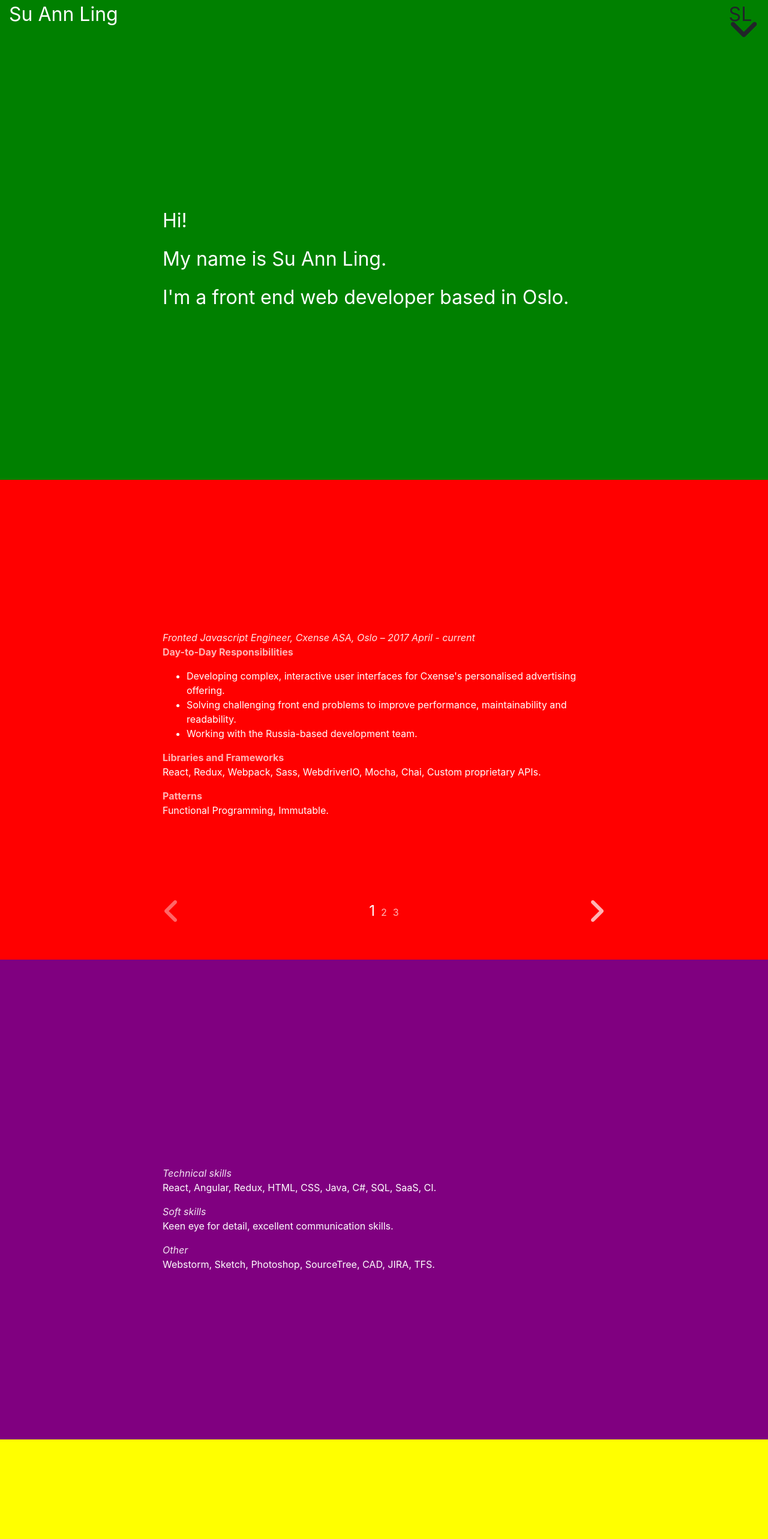
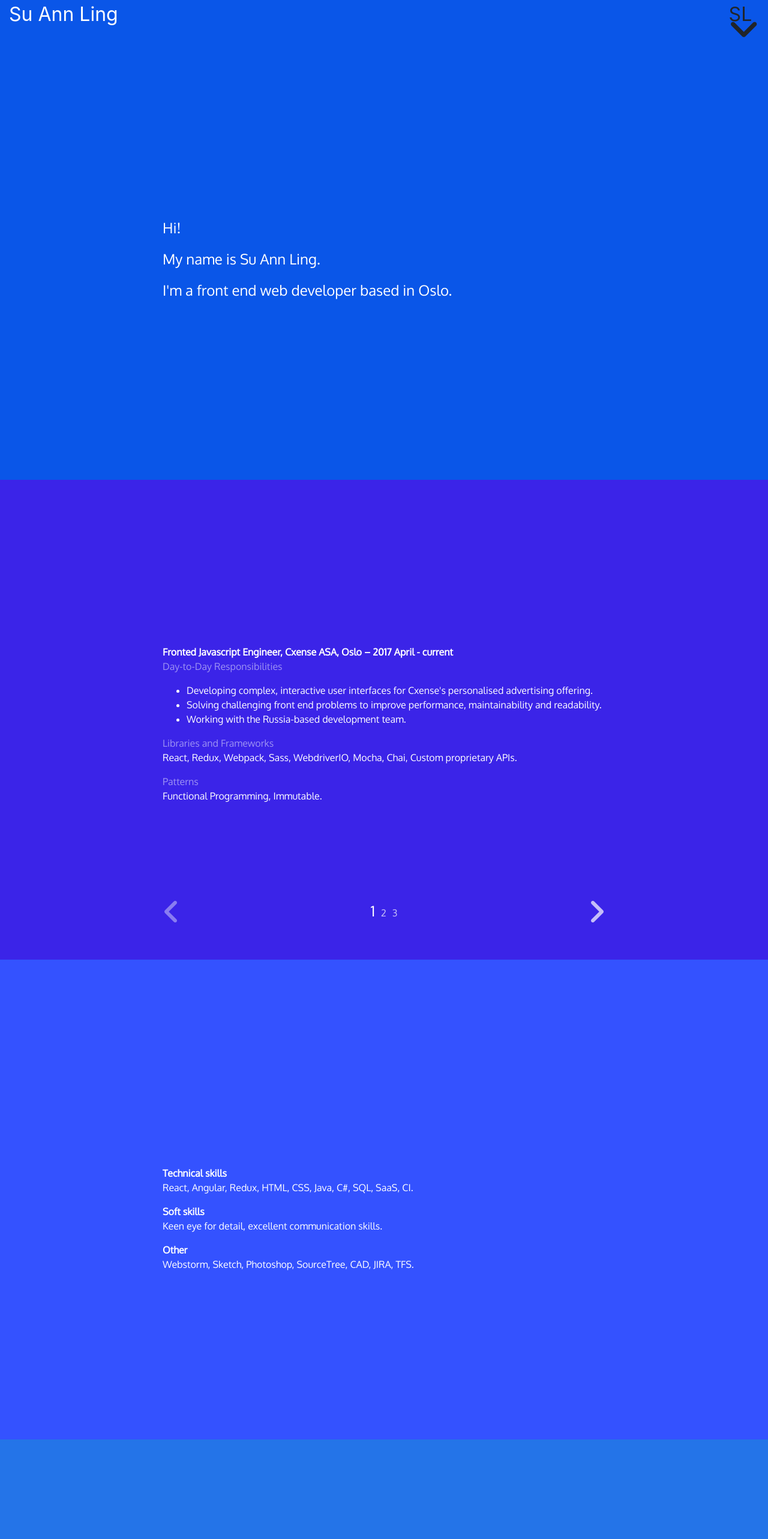
Before and after one commit to lingsuann02/curriculum-vitae, a React (Create React App) app: page / in a window 1280 px wide. Shown: the top 2566 px of the page at 60% size. Built offline with nearby package versions, Linux system fonts and the light colour scheme.

Commit message:
change font

```diff
--- a/public/index.html
+++ b/public/index.html
@@ -8,6 +8,7 @@
 
 	<link rel="stylesheet" href="https://maxcdn.bootstrapcdn.com/bootstrap/4.0.0-beta/css/bootstrap.min.css" integrity="sha384-/Y6pD6FV/Vv2HJnA6t+vslU6fwYXjCFtcEpHbNJ0lyAFsXTsjBbfaDjzALeQsN6M" crossorigin="anonymous">
 	<script src="https://use.fontawesome.com/82b4e53b9b.js"></script>
+	<link href="https://fonts.googleapis.com/css?family=Oxygen" rel="stylesheet">
 </head>
 
 <body>
--- a/src/app.css
+++ b/src/app.css
@@ -3,16 +3,17 @@
     display: flex;
     align-items: center;
     padding-top: 80px;
+    color: white;
+    font-family: 'Oxygen', sans-serif;
 }
 
 .header-emphasized {
-    opacity: 0.9;
-    font-style: italic;
+    opacity: 1;
+    font-weight: bold;
 }
 
 .sub-header {
-    opacity: 0.7;
-    font-weight: bold;
+    opacity: 0.5;
 }
 
 .carousel {
@@ -31,27 +32,24 @@
 }
 
 #home {
-    background-color: green;
-    color: white;
-    font-size: 2em;
+    background-color: #0A56E8;
+    font-size: 1.5em;
 }
 
 #work {
-    background-color: red;
-    color: white;
+    background-color: #3B24E8;
 }
 
 #skills {
-    background-color: purple;
-    color: white;
+    background-color: #3452FF;
 }
 
 #education {
-    background-color: yellow;
+    background-color: #2474E8;
 }
 
 #about {
-    background-color: pink;
+    background-color: #34BCFF;
 }
 
 /* Small devices (landscape phones, 576px and up) */
@@ -64,7 +62,7 @@
 /* Medium devices (tablets, 768px and up) */
 @media (min-width: 768px) {
     html {
-        font-size: 18px;
+        font-size: 16px;
     }
 }
 
```
